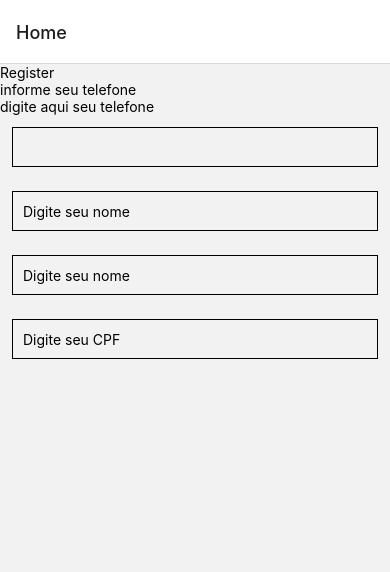
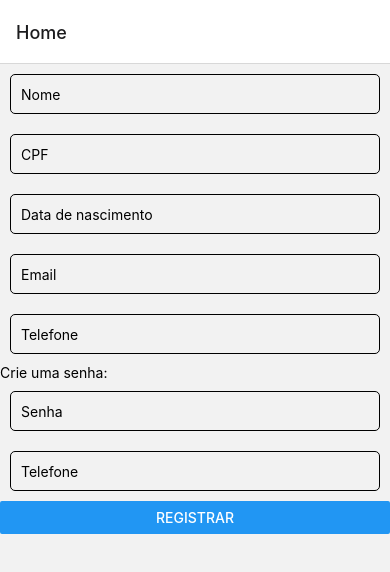
Before and after one commit to joaopedropastura/java, a React Native app in the folder front/: screen / in a window 390 px wide. Shown: the top 572 px of the page. Built offline with nearby package versions, Linux system fonts and the light colour scheme.

Commit message:
register page inputs

```diff
--- a/front/src/components/formComponent/index.js
+++ b/front/src/components/formComponent/index.js
@@ -1,17 +1,30 @@
-import { Text, View, TextInput } from 'react-native';
+import { Text, View, TextInput, StyleSheet } from 'react-native';
 
 export default function FormComponent ({label, placeholder, text, value, onChange, type}) {
 
     return (
-        <View>
+        <View style={styles.componet}>
             <Text>{label}</Text>
             <TextInput
-            onChangeText={onChange}
-            value={value}
-            placeholder={placeholder}
-            keyboardType={type}
+                style={styles.input}
+                onChangeText={onChange}
+                value={value}
+                placeholder={placeholder}
+                keyboardType={type}
             />
         </View>
     )
 
 }
+
+const styles = StyleSheet.create({
+    input: {
+        height: 40,
+        borderWidth: 1,
+        padding: 10,
+        borderRadius: 5
+    },
+    componet: {
+        padding: 10
+    }
+});
--- a/front/src/hooks/useBind.js
+++ b/front/src/hooks/useBind.js
@@ -5,12 +5,14 @@ const UseBind = (initialValue) => {
     const [value, setValue] = useState(initialValue)
 
     const onChange = (text) => {
+        console.log("aa")
         setValue(text)
+        console.log(text)
     }
 
     const reset = () => setValue(initialValue)
+
     return [value, onChange, reset]
-
 }
 
 export default UseBind
--- a/front/src/pages/registerPage/index.js
+++ b/front/src/pages/registerPage/index.js
@@ -1,58 +1,69 @@
 import { StyleSheet, Button, Text, View, Image, TextInput, TouchableOpacity } from 'react-native';
-import React, { useEffect } from 'react';
+import React, { useEffect, useState } from 'react';
 import FormComponent from '../../components/formComponent';
 import UseBind from '../../hooks/useBind';
 
 
 const RegisterPage = () => {
 
-    const [text, onChangeText] = React.useState('Useless Text');
-    const [number, onChangeNumber] = React.useState('');
+    const [cpf, setCpf] = useState('');
+    const [number, onChangeNumber] = useState('');
+    const [name, setName] = useState('')
+    const [phone, setPhone] = useState('')
+    const [bornDate, setBornDate] = useState('')
+    const [email, setEmail] = useState('')
+    const [password, setPassword] = useState('')
+    const [confirmPass, setConfirmPass] = useState('')
 
-    const [phone, setPhone] = UseBind('')
 
-    useEffect(() => {
-        console.log(phone)
-    }, [phone])
 
     return (
         <View>
-            <Text>Register</Text>
-            <FormComponent style={styles.input}
-                label="informe seu telefone"
-                placeholder="digite aqui seu telefone"
+            <FormComponent
+                placeholder="Nome"
+                value={name}
+                type={number}
+                onChange={setName}
+            />
+            <FormComponent
+                placeholder="CPF"
+                value={cpf}
+                type={number}
+                onChange={setCpf}
+            />
+            <FormComponent
+                placeholder="Data de nascimento"
+                type={number}
+                value={bornDate}
+                onChange={setBornDate}
+            />
+            <FormComponent
+                placeholder="Email"
+                value={email}
+                onChange={setEmail}
+            />
+            <FormComponent
+                placeholder="Telefone"
                 value={phone}
-                type={number}
+                onChange={setPhone}
             />
 
-            <TextInput
-                style={styles.input}
-                value={phone}
-                {...setPhone}
+            <Text>Crie uma senha:</Text>
+
+
+            <FormComponent
+                placeholder="Senha"
+                value={password}
+                onChange={setPassword}
             />
 
-
-            <TextInput
-                style={styles.input}
-                onChangeText={onChangeNumber}
-                value={number}
-                placeholder="Digite seu nome"
+            <FormComponent
+                placeholder="Telefone"
+                value={confirmPass}
+                onChange={setConfirmPass}
             />
 
-            <TextInput
-                style={styles.input}
-                onChangeText={onChangeNumber}
-                value={number}
-                placeholder="Digite seu nome"
-            />
-
-            <TextInput
-                style={styles.input}
-                onChangeText={onChangeNumber}
-                value={number}
-                placeholder="Digite seu CPF"
-                keyboardType="numeric"
-                />
+            <Button title='Registrar'/>
 
         </View>
 
```
